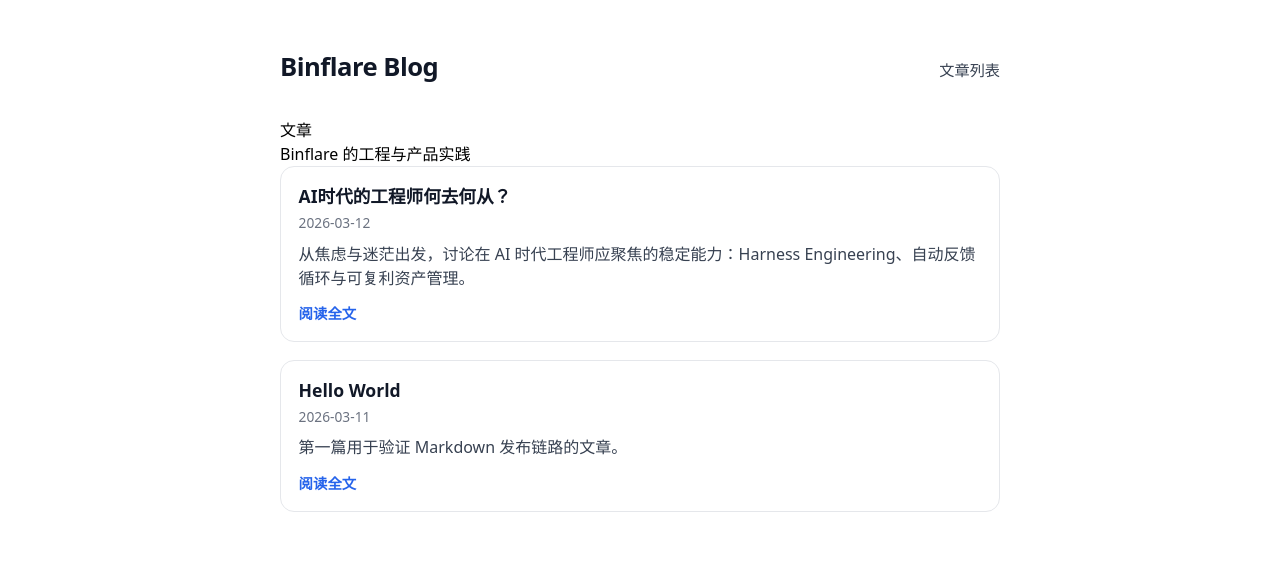
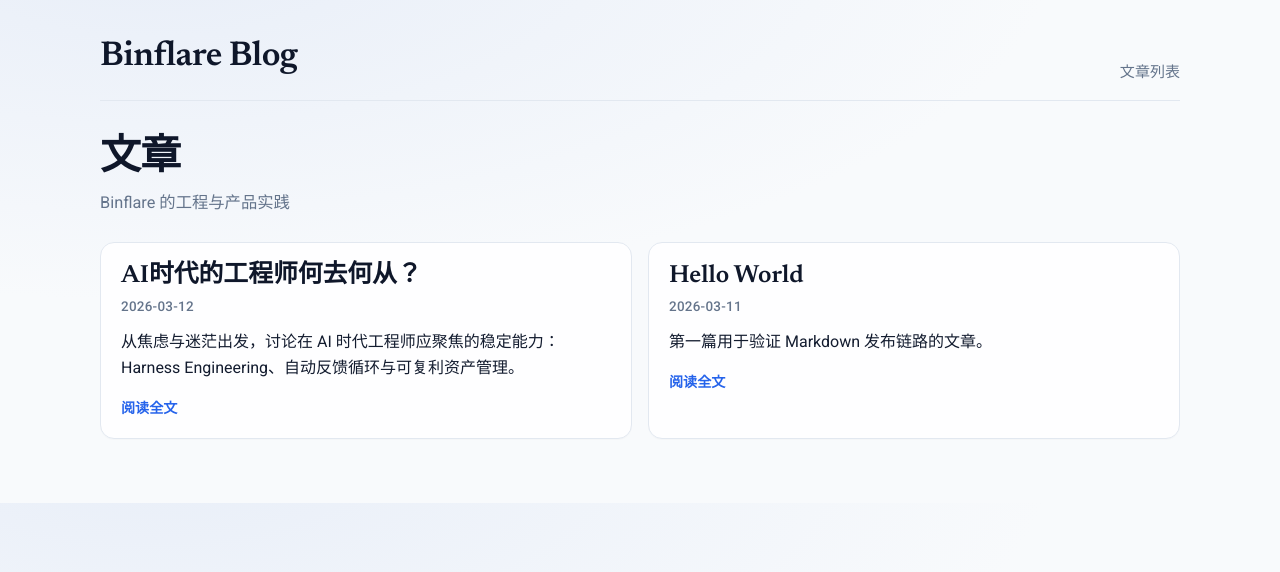
Before and after one commit to Vamdawn/binflare-blog, a React (Vite) app in the folder apps/web/: page / in a window 1280 px wide. Shown: the top 572 px of the page. Built offline with nearby package versions, Linux system fonts and the light colour scheme.

Commit message:
style(web): rebuild blog visual system with swiss editorial tokens

```diff
--- a/apps/web/src/App.css
+++ b/apps/web/src/App.css
@@ -1,131 +1,289 @@
 .site-shell {
   margin: 0 auto;
-  max-width: 760px;
-  padding: 3rem 1.25rem 4rem;
+  max-width: 1120px;
+  padding: 2rem 1.25rem 4rem;
 }
 
 .site-header {
-  align-items: baseline;
+  align-items: end;
+  border-bottom: 1px solid var(--border);
   display: flex;
-  gap: 0.75rem;
+  gap: 1rem;
   justify-content: space-between;
-  margin-bottom: 2rem;
+  margin-bottom: 2.3rem;
+  padding-bottom: 1rem;
+}
+
+.site-main {
+  animation: page-enter 220ms ease-out both;
+  display: grid;
+  gap: 1.6rem;
 }
 
 .site-title {
-  color: #111827;
-  font-size: 1.6rem;
-  font-weight: 700;
-  letter-spacing: -0.02em;
+  color: var(--text);
+  font-family: var(--font-display);
+  font-size: clamp(1.8rem, 2.7vw, 2.35rem);
+  font-weight: 600;
+  letter-spacing: -0.015em;
   margin: 0;
 }
 
 .site-link {
-  color: #374151;
-  font-size: 0.95rem;
-  text-decoration: none;
+  color: var(--text-muted);
+  font-size: 0.94rem;
+  font-weight: 500;
+  text-decoration: underline;
+  text-decoration-color: transparent;
+  transition: color 180ms ease, text-decoration-color 180ms ease;
 }
 
 .site-link:hover {
-  color: #111827;
-  text-decoration: underline;
+  color: var(--accent-strong);
+  text-decoration-color: currentColor;
+}
+
+.site-main > section:first-of-type {
+  max-width: 68ch;
+}
+
+.site-main > section:first-of-type h2 {
+  color: var(--text);
+  font-family: var(--font-display);
+  font-size: clamp(2rem, 3.2vw, 2.85rem);
+  font-weight: 600;
+  letter-spacing: -0.02em;
+  line-height: 1.08;
+  margin: 0;
+}
+
+.site-main > section:first-of-type p {
+  color: var(--text-muted);
+  font-size: 1.02rem;
+  margin: 0.6rem 0 0;
 }
 
 .post-list {
   display: grid;
-  gap: 1.15rem;
+  gap: 1rem;
+  grid-template-columns: repeat(2, minmax(0, 1fr));
 }
 
 .post-card {
-  border: 1px solid #e5e7eb;
+  background: color-mix(in srgb, var(--surface) 94%, #f1f5f9 6%);
+  border: 1px solid var(--border);
   border-radius: 14px;
-  padding: 1rem 1.1rem;
+  box-shadow: 0 1px 1px rgb(15 23 42 / 0.02);
+  padding: 1.2rem 1.25rem 1.1rem;
+  transition: border-color 180ms ease, box-shadow 180ms ease, transform 180ms ease;
+}
+
+.post-card:hover {
+  border-color: color-mix(in srgb, var(--accent) 26%, var(--border) 74%);
+  box-shadow: var(--shadow-soft);
+  transform: translateY(-2px);
 }
 
 .post-card-title {
-  font-size: 1.1rem;
-  font-weight: 650;
+  font-family: var(--font-display);
+  font-size: clamp(1.25rem, 2.2vw, 1.55rem);
+  font-weight: 600;
+  line-height: 1.18;
   margin: 0;
 }
 
 .post-card-title a {
-  color: #111827;
-  text-decoration: none;
+  color: var(--text);
+  text-decoration: underline;
+  text-decoration-color: transparent;
+  transition: color 180ms ease, text-decoration-color 180ms ease;
 }
 
 .post-card-title a:hover {
-  text-decoration: underline;
+  color: var(--accent-strong);
+  text-decoration-color: currentColor;
 }
 
 .post-card-date {
-  color: #6b7280;
-  font-size: 0.86rem;
-  margin: 0.2rem 0 0.5rem;
+  color: var(--text-muted);
+  font-size: 0.84rem;
+  font-weight: 500;
+  letter-spacing: 0.02em;
+  margin: 0.4rem 0 0.7rem;
+  text-transform: uppercase;
 }
 
 .post-card-summary {
-  color: #374151;
+  color: color-mix(in srgb, var(--text) 88%, #334155 12%);
+  display: -webkit-box;
+  line-height: 1.63;
   margin: 0;
+  -webkit-box-orient: vertical;
+  -webkit-line-clamp: 2;
+  overflow: hidden;
 }
 
 .post-card-actions {
-  margin-top: 0.7rem;
+  margin-top: 0.95rem;
 }
 
 .post-card-actions a {
-  color: var(--accent, #2563eb);
-  font-size: 0.9rem;
+  color: var(--accent);
+  font-size: 0.88rem;
   font-weight: 600;
-  text-decoration: none;
+  text-decoration: underline;
+  text-decoration-color: transparent;
+  transition: color 180ms ease, text-decoration-color 180ms ease;
 }
 
 .post-card-actions a:hover {
-  color: var(--accent-strong, #1d4ed8);
-  text-decoration: underline;
+  color: var(--accent-strong);
+  text-decoration-color: currentColor;
+}
+
+.post-detail {
+  background: var(--surface);
+  border: 1px solid var(--border);
+  border-radius: 16px;
+  margin: 0 auto;
+  max-width: 720px;
+  padding: 1.4rem 1.4rem 1.8rem;
+}
+
+.post-detail-header {
+  border-bottom: 1px solid var(--border);
+  margin-bottom: 1.3rem;
+  padding-bottom: 1rem;
 }
 
 .post-detail-title {
-  color: #111827;
-  font-size: 2rem;
+  color: var(--text);
+  font-family: var(--font-display);
+  font-size: clamp(2.05rem, 4vw, 2.7rem);
+  font-weight: 600;
   letter-spacing: -0.02em;
-  margin: 0;
+  line-height: 1.07;
+  margin: 0.55rem 0 0.25rem;
 }
 
 .post-detail-date {
-  color: #6b7280;
-  margin: 0.5rem 0 2rem;
+  color: var(--text-muted);
+  font-size: 0.84rem;
+  font-weight: 500;
+  letter-spacing: 0.02em;
+  margin: 0.45rem 0 0;
+  text-transform: uppercase;
+}
+
+.post-detail-summary {
+  color: color-mix(in srgb, var(--text) 82%, #475569 18%);
+  font-size: 1.03rem;
+  line-height: 1.66;
+  margin: 0 0 1.1rem;
 }
 
 .markdown-body {
-  color: #1f2937;
+  color: color-mix(in srgb, var(--text) 90%, #334155 10%);
+  font-size: 1.06rem;
   line-height: 1.75;
 }
 
 .markdown-body h1,
 .markdown-body h2,
 .markdown-body h3 {
-  color: #111827;
-  line-height: 1.3;
+  color: var(--text);
+  font-family: var(--font-display);
+  line-height: 1.22;
+  margin-top: 1.75em;
+}
+
+.markdown-body p,
+.markdown-body ul,
+.markdown-body ol,
+.markdown-body blockquote {
+  margin: 0.95rem 0;
+}
+
+.markdown-body code {
+  background: #eef2ff;
+  border-radius: 6px;
+  font-size: 0.92em;
+  padding: 0.08em 0.32em;
 }
 
 .markdown-body pre {
-  background: #111827;
+  background: #0f172a;
+  border: 1px solid #1e293b;
   border-radius: 10px;
-  color: #f9fafb;
+  color: #e2e8f0;
+  font-size: 0.92rem;
+  line-height: 1.55;
+  margin: 1.2rem 0;
   overflow: auto;
-  padding: 0.8rem;
+  padding: 0.95rem;
+}
+
+.markdown-body pre code {
+  background: transparent;
+  padding: 0;
+}
+
+.markdown-body blockquote {
+  border-left: 3px solid color-mix(in srgb, var(--accent) 44%, #bfdbfe 56%);
+  color: #334155;
+  margin-left: 0;
+  padding-left: 0.9rem;
 }
 
 .not-found {
+  margin: 3.2rem auto;
+  max-width: 520px;
   text-align: center;
 }
 
-@media (max-width: 640px) {
+@media (max-width: 900px) {
+  .post-list {
+    grid-template-columns: 1fr;
+  }
+}
+
+@media (max-width: 720px) {
   .site-shell {
-    padding-top: 2rem;
+    padding: 1.4rem 0.95rem 3rem;
+  }
+
+  .site-header {
+    align-items: start;
+    flex-direction: column;
+    gap: 0.35rem;
+    margin-bottom: 1.75rem;
+  }
+
+  .site-main {
+    gap: 1.15rem;
+  }
+
+  .post-card {
+    padding: 1rem;
+  }
+
+  .post-detail {
+    border-radius: 12px;
+    padding: 1rem 0.95rem 1.2rem;
   }
 
   .post-detail-title {
-    font-size: 1.65rem;
+    font-size: 2rem;
   }
 }
+
+@keyframes page-enter {
+  from {
+    opacity: 0;
+    transform: translateY(6px);
+  }
+  to {
+    opacity: 1;
+    transform: translateY(0);
+  }
+}
--- a/apps/web/src/components/SiteLayout.tsx
+++ b/apps/web/src/components/SiteLayout.tsx
@@ -15,7 +15,7 @@
           文章列表
         </Link>
       </header>
-      <main>{children}</main>
+      <main className="site-main">{children}</main>
     </div>
   );
 }
--- a/apps/web/src/index.css
+++ b/apps/web/src/index.css
@@ -1,7 +1,57 @@
+@import url("https://fonts.googleapis.com/css2?family=Newsreader:opsz,wght@6..72,500;6..72,600;6..72,700&family=Roboto:wght@400;500;700&display=swap");
 @import "tailwindcss";
 
 :root {
-  font-family: system-ui, Avenir, Helvetica, Arial, sans-serif;
+  --bg: #f8fafc;
+  --surface: #ffffff;
+  --text: #0f172a;
+  --text-muted: #64748b;
+  --border: #e2e8f0;
+  --accent: #2563eb;
+  --accent-strong: #1d4ed8;
+  --focus-ring: #93c5fd;
+  --shadow-soft: 0 12px 26px -18px rgb(15 23 42 / 0.45);
+
+  --font-display: "Newsreader", "Times New Roman", serif;
+  --font-body: "Roboto", "Helvetica Neue", Helvetica, Arial, sans-serif;
+
+  font-family: var(--font-body);
   line-height: 1.5;
   font-weight: 400;
+  text-rendering: optimizeLegibility;
+  -webkit-font-smoothing: antialiased;
+  -moz-osx-font-smoothing: grayscale;
 }
+
+*,
+*::before,
+*::after {
+  box-sizing: border-box;
+}
+
+body {
+  background: radial-gradient(1800px 700px at 12% -10%, #e8eef8 0%, var(--bg) 50%, var(--bg) 100%);
+  color: var(--text);
+  margin: 0;
+}
+
+a {
+  color: inherit;
+}
+
+:focus-visible {
+  border-radius: 6px;
+  outline: 2px solid var(--focus-ring);
+  outline-offset: 2px;
+}
+
+@media (prefers-reduced-motion: reduce) {
+  *,
+  *::before,
+  *::after {
+    animation-duration: 0.01ms !important;
+    animation-iteration-count: 1 !important;
+    scroll-behavior: auto !important;
+    transition-duration: 0.01ms !important;
+  }
+}
```
